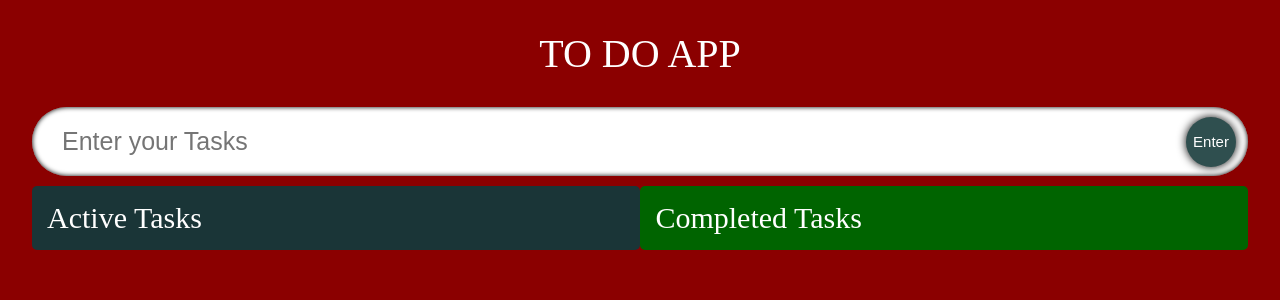
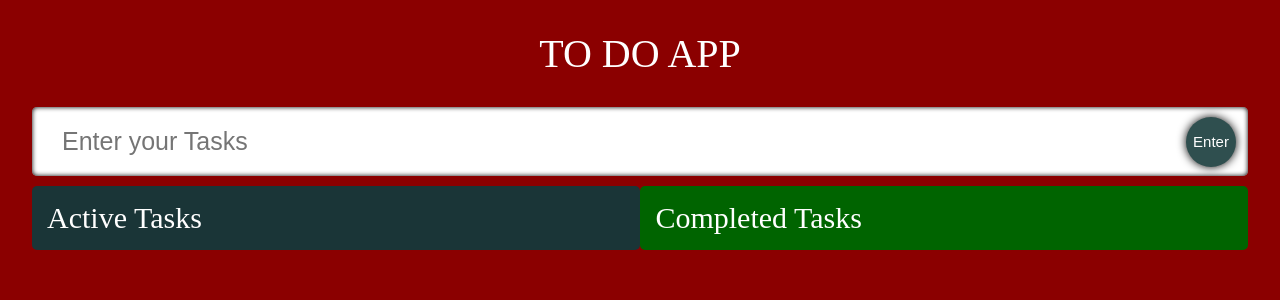
Before and after one commit to pranabcode2023/To-Do-App-11-2023, a React (Create React App) app: page / in a window 1280 px wide. Shown: the top 300 px of the page. Built offline with nearby package versions, Linux system fonts and the light colour scheme.

Commit message:
put some css style

```diff
--- a/src/styles/styles.css
+++ b/src/styles/styles.css
@@ -7,7 +7,7 @@
 
 .input__box {
   width: 100%;
-  border-radius: 50px;
+  border-radius: 5px;
   padding: 20px 30px;
   font-size: 25px;
   border: none;
```
